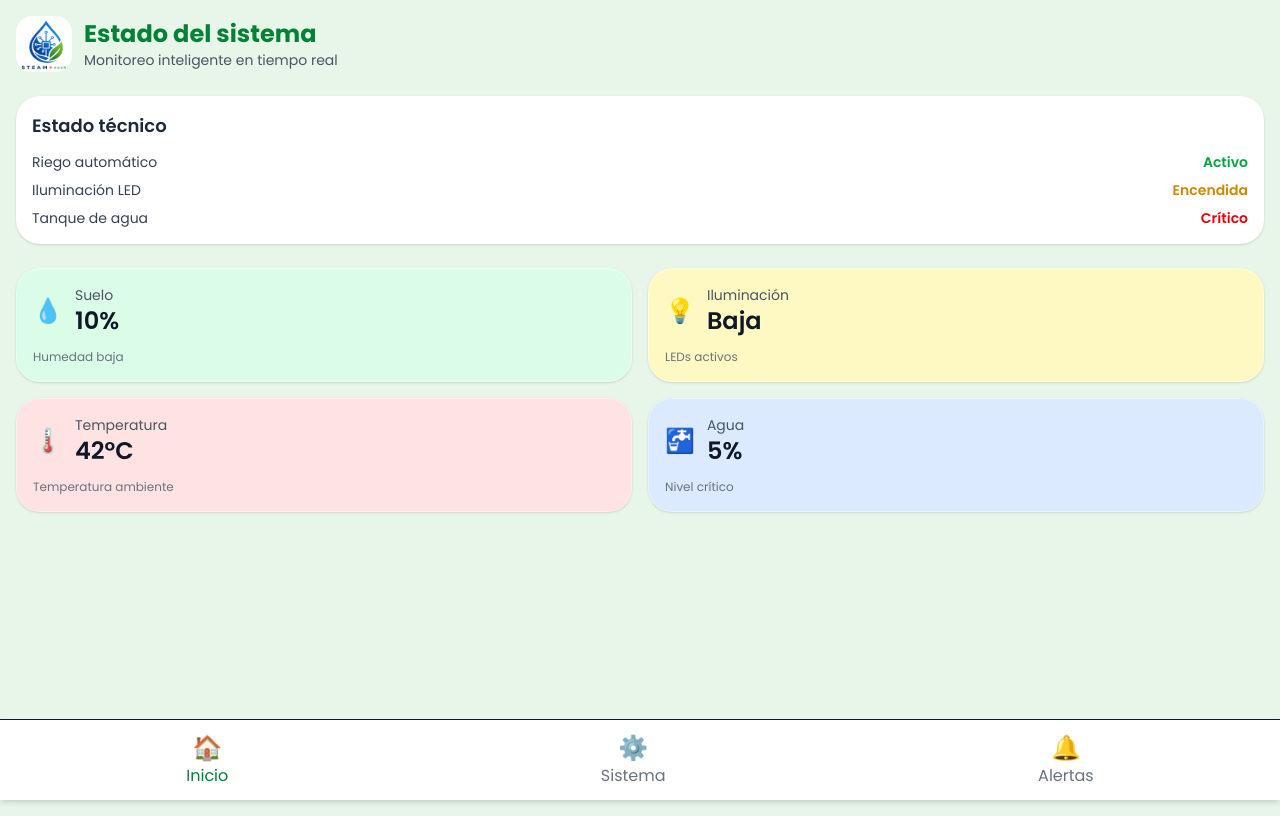
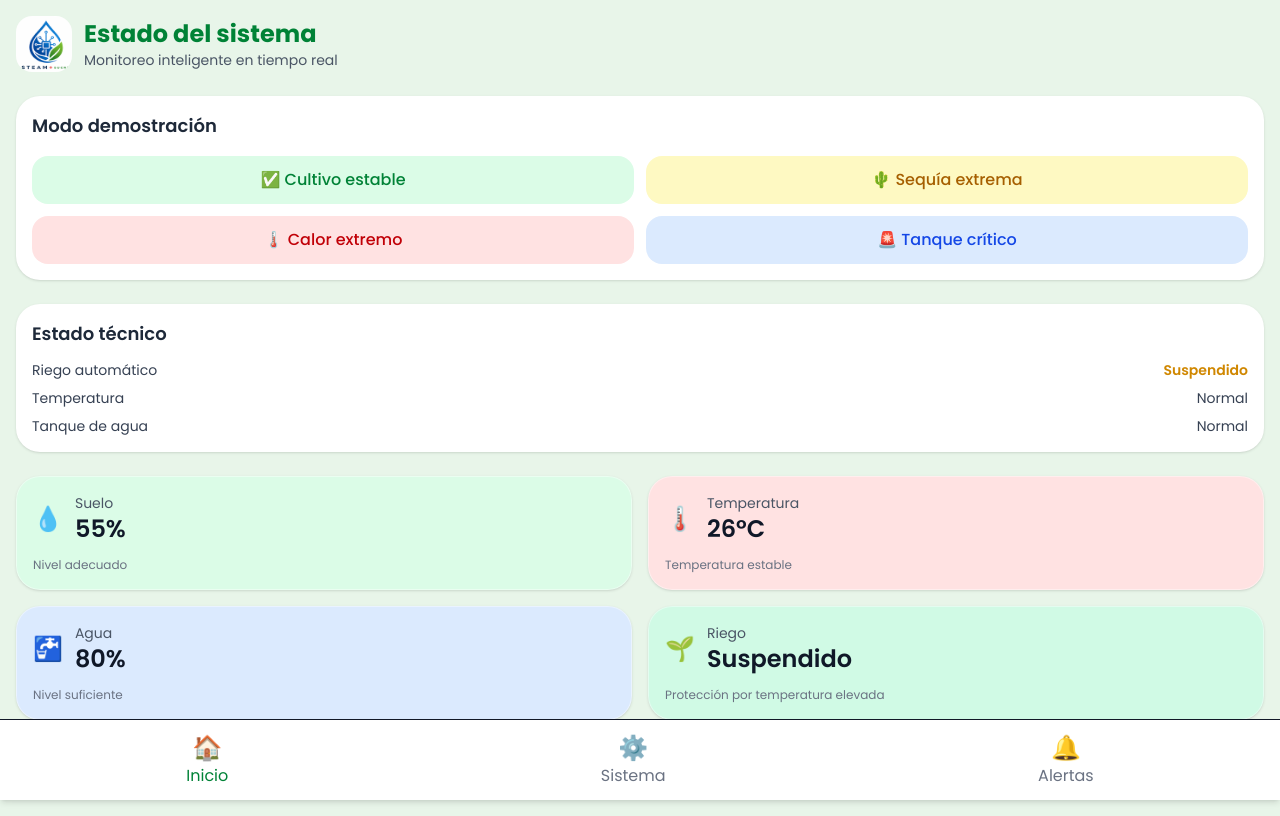
Before and after one commit to inversioneskevinmosquera-cmd/agroia-sucre, a Next.js app in the folder frontend/: page /sistema in a window 1280 px wide. Built offline with nearby package versions, Linux system fonts and the light colour scheme.

Commit message:
Implementacion completa del motor inteligente y modo simulacion AGROIA

```diff
--- a/frontend/app/alertas/page.tsx
+++ b/frontend/app/alertas/page.tsx
@@ -1,17 +1,31 @@
+"use client";
+import { useEffect } from "react";
+import { useRouter } from "next/navigation";
 import { evaluarSistema } from "@/lib/agroiaEngine";
 import BottomNav from "@/components/BottomNav";
 
-
 export default function AlertasPage() {
+  const router = useRouter();
   const {
     eventos,
-    sueloSeco,
-    luzBaja,
     aguaCritica,
     temperaturaAlta,
+    ultimaAccion,
   } = evaluarSistema();
+  useEffect(() => {
+
+    const interval = setInterval(() => {
+      router.refresh();
+    }, 1000);
+
+    return () => clearInterval(interval);
+
+  }, [router]);
   return (
+
     <main className="min-h-screen bg-[#e8f5e9] p-5 pb-24">
+
+      {/* HEADER */}
 
       <div className="flex items-center gap-3 mb-8">
 
@@ -35,7 +49,21 @@ export default function AlertasPage() {
 
       </div>
 
-      <div className="space-y-4">
+      {/* ÚLTIMA ACCIÓN AUTOMÁTICA */}
+
+      <div className="bg-white rounded-3xl p-5 shadow-sm border border-green-100 mb-5">
+
+        <p className="text-sm text-gray-500 mb-2">
+          Última acción automática
+        </p>
+
+        <h2 className="text-lg font-semibold text-green-700">
+          {ultimaAccion}
+        </h2>
+
+      </div>
+
+      {/* EVENTOS */}
 
       <div className="space-y-4">
 
@@ -56,7 +84,6 @@ export default function AlertasPage() {
 
                       : "bg-blue-100 border-blue-500"
                   }
-
                 `}
               >
 
@@ -68,18 +95,15 @@ export default function AlertasPage() {
 
                   {
                     evento.mensaje.includes("humedad")
-                        ? "Se recomienda revisar el sistema de riego."
+                      ? "El sistema mantiene monitoreo constante del suelo."
 
                       : evento.mensaje.includes("temperatura")
-                          ? "El cultivo presenta aumento térmico progresivo."
+                        ? "Se recomienda proteger el cultivo del calor extremo."
 
                         : evento.mensaje.includes("agua")
-                            ? "El tanque requiere recarga inmediata."
+                          ? "El tanque requiere recarga para mantener el riego."
 
-                            : evento.mensaje.includes("LED")
-                              ? "La iluminación automática permanece activa."
-
-                              : "AGROIA detectó actividad relevante."
+                          : "AGROIA detectó actividad importante en el cultivo."
                   }
 
                 </p>
@@ -107,8 +131,6 @@ export default function AlertasPage() {
 
       </div>
 
-      </div>
-
       <BottomNav />
 
     </main>
--- a/frontend/app/page.tsx
+++ b/frontend/app/page.tsx
@@ -1,19 +1,32 @@
+"use client";
+import { useEffect } from "react";
+import { useRouter } from "next/navigation";
+
 import { evaluarSistema } from "@/lib/agroiaEngine";
 import { sensorData } from "@/data/sensorData";
 import BottomNav from "@/components/BottomNav";
 import Header from "@/components/Header";
 import SensorCard from "@/components/SensorCard";
-import StatusCard from "@/components/StatusCard";
 
 export default function Home() {
+  const router = useRouter();
   const {
     sueloSeco,
-    luzBaja,
     aguaCritica,
     temperaturaAlta,
+    riegoActivo,
     estadoTitulo,
     estadoMensaje,
   } = evaluarSistema();
+  useEffect(() => {
+
+    const interval = setInterval(() => {
+      router.refresh();
+    }, 1000);
+
+    return () => clearInterval(interval);
+
+  }, [router]);
   return (
     <main className="min-h-screen bg-[#e8f5e9] flex flex-col items-center px-4 pt-4 pb-28">
 
@@ -27,9 +40,9 @@ export default function Home() {
           <div
             className={`w-4 h-4 rounded-full ${aguaCritica
               ? "bg-red-500"
-              : sueloSeco
+              : temperaturaAlta
                 ? "bg-yellow-500"
-                : luzBaja
+                : sueloSeco
                   ? "bg-orange-400"
                   : "bg-green-500"
               }`}
@@ -71,13 +84,6 @@ export default function Home() {
         />
 
         <SensorCard
-          titulo="Luz"
-          valor={sensorData.luz}
-          color="bg-yellow-100"
-          icono="☀️"
-        />
-
-        <SensorCard
           titulo="Temperatura"
           valor={`${sensorData.temperatura}°C`}
           color="bg-red-100"
@@ -90,6 +96,12 @@ export default function Home() {
           color="bg-blue-100"
           icono="🚰"
         />
+        <SensorCard
+          titulo="Riego"
+          valor={riegoActivo ? "Activo" : "Suspendido"}
+          color="bg-emerald-100"
+          icono="🌱"
+        />
       </div>
       {/* Botón */}
 
--- a/frontend/app/sistema/page.tsx
+++ b/frontend/app/sistema/page.tsx
@@ -1,23 +1,80 @@
+"use client";
+import { useEffect } from "react";
+import { useRouter } from "next/navigation";
+import { actualizarSensores } from "@/data/sensorData";
+
 import { evaluarSistema } from "@/lib/agroiaEngine";
 import BottomNav from "@/components/BottomNav";
 import SystemCard from "@/components/SystemCard";
 import { sensorData } from "@/data/sensorData";
 
 export default function SistemaPage() {
+  const router = useRouter();
+    useEffect(() => {
 
+    const interval = setInterval(() => {
+      router.refresh();
+    }, 1000);
+
+    return () => clearInterval(interval);
+
+  }, [router]);
+  function simularSequía() {
+
+    actualizarSensores({
+      humedad: 10,
+      temperatura: 30,
+      agua: 40,
+    });
+
+    router.refresh();
+  }
+
+  function simularCalorExtremo() {
+
+    actualizarSensores({
+      humedad: 20,
+      temperatura: 42,
+      agua: 60,
+    });
+
+    router.refresh();
+  }
+
+  function simularTanqueCritico() {
+
+    actualizarSensores({
+      humedad: 35,
+      temperatura: 28,
+      agua: 5,
+    });
+
+    router.refresh();
+  }
+
+  function simularCultivoEstable() {
+
+    actualizarSensores({
+      humedad: 65,
+      temperatura: 24,
+      agua: 85,
+    });
+
+    router.refresh();
+  }
   const {
     sueloSeco,
-    luzBaja,
     aguaCritica,
     temperaturaAlta,
-    eventos,
-    estadoTitulo,
-    estadoMensaje,
+    riegoActivo,
   } = evaluarSistema();
+
   return (
+
     <main className="min-h-screen bg-[#e8f5e9] p-4 pb-24">
 
       {/* Header */}
+
       <div className="flex items-center gap-3 mb-6">
 
         <img
@@ -27,6 +84,7 @@ export default function SistemaPage() {
         />
 
         <div>
+
           <h1 className="text-2xl font-bold text-green-700">
             Estado del sistema
           </h1>
@@ -34,9 +92,53 @@ export default function SistemaPage() {
           <p className="text-gray-600 text-sm">
             Monitoreo inteligente en tiempo real
           </p>
+
         </div>
 
       </div>
+      {/* MODO DEMOSTRACIÓN */}
+
+      <div className="bg-white rounded-3xl p-4 shadow-sm mb-6">
+
+        <h2 className="text-lg font-semibold text-gray-800 mb-4">
+          Modo demostración
+        </h2>
+
+        <div className="grid grid-cols-2 gap-3">
+
+          <button
+            onClick={simularCultivoEstable}
+            className="bg-green-100 text-green-700 font-medium rounded-2xl p-3"
+          >
+            ✅ Cultivo estable
+          </button>
+
+          <button
+            onClick={simularSequía}
+            className="bg-yellow-100 text-yellow-700 font-medium rounded-2xl p-3"
+          >
+            🌵 Sequía extrema
+          </button>
+
+          <button
+            onClick={simularCalorExtremo}
+            className="bg-red-100 text-red-700 font-medium rounded-2xl p-3"
+          >
+            🌡️ Calor extremo
+          </button>
+
+          <button
+            onClick={simularTanqueCritico}
+            className="bg-blue-100 text-blue-700 font-medium rounded-2xl p-3"
+          >
+            🚨 Tanque crítico
+          </button>
+
+        </div>
+
+      </div>
+      {/* Estado técnico */}
+
       <div className="bg-white rounded-3xl p-4 shadow-sm mb-6">
 
         <h2 className="text-lg font-semibold text-gray-800 mb-3">
@@ -46,24 +148,35 @@ export default function SistemaPage() {
         <div className="space-y-2 text-sm text-gray-700">
 
           <div className="flex justify-between">
+
             <span>Riego automático</span>
-            <span className={sueloSeco ? "text-green-600 font-semibold" : ""}>
-              {sueloSeco ? "Activo" : "En espera"}
+
+            <span className={riegoActivo
+              ? "text-green-600 font-semibold"
+              : "text-yellow-600 font-semibold"}
+            >
+              {riegoActivo ? "Activo" : "Suspendido"}
             </span>
+
+          </div>
+          <div className="flex justify-between">
+
+            <span>Temperatura</span>
+
+            <span className={temperaturaAlta ? "text-red-600 font-semibold" : ""}>
+              {temperaturaAlta ? "Elevada" : "Normal"}
+            </span>
+
           </div>
 
           <div className="flex justify-between">
-            <span>Iluminación LED</span>
-            <span className={luzBaja ? "text-yellow-600 font-semibold" : ""}>
-              {luzBaja ? "Encendida" : "Apagada"}
-            </span>
-          </div>
 
-          <div className="flex justify-between">
             <span>Tanque de agua</span>
+
             <span className={aguaCritica ? "text-red-600 font-semibold" : ""}>
               {aguaCritica ? "Crítico" : "Normal"}
             </span>
+
           </div>
 
         </div>
@@ -71,34 +184,29 @@ export default function SistemaPage() {
       </div>
 
       {/* Grid */}
+
       <div className="grid grid-cols-2 gap-4">
 
         <SystemCard
           titulo="Suelo"
           valor={`${sensorData.humedad}%`}
           descripcion={
-            sueloSeco ? "Humedad baja" : "Nivel óptimo"
+            sueloSeco
+              ? "Humedad baja detectada"
+              : "Nivel adecuado"
           }
           icono="💧"
           color="bg-green-100"
         />
 
         <SystemCard
-          titulo="Iluminación"
-          valor={luzBaja ? "Baja" : "Normal"}
-          descripcion={
-            luzBaja
-              ? "LEDs activos"
-              : "Luz adecuada"
-          }
-          icono="💡"
-          color="bg-yellow-100"
-        />
-
-        <SystemCard
           titulo="Temperatura"
           valor={`${sensorData.temperatura}°C`}
-          descripcion="Temperatura ambiente"
+          descripcion={
+            temperaturaAlta
+              ? "Temperatura elevada"
+              : "Temperatura estable"
+          }
           icono="🌡️"
           color="bg-red-100"
         />
@@ -115,6 +223,18 @@ export default function SistemaPage() {
           color="bg-blue-100"
         />
 
+        <SystemCard
+          titulo="Riego"
+          valor={riegoActivo ? "Activo" : "Suspendido"}
+          descripcion={
+            riegoActivo
+              ? "Riego automático funcionando"
+              : "Protección por temperatura elevada"
+          }
+          icono="🌱"
+          color="bg-emerald-100"
+        />
+
       </div>
 
       <BottomNav />
--- a/frontend/components/Header.tsx
+++ b/frontend/components/Header.tsx
@@ -1,42 +1,28 @@
-import Image from "next/image";
+export default function Header() {
 
-export default function Header() {
   return (
-    <div className="w-full max-w-md flex items-center justify-between mb-4">
 
-      {/* IZQUIERDA */}
-      <div className="flex items-center gap-4">
+    <div className="w-full max-w-md flex items-center justify-center gap-4 mb-6">
 
-        <Image
-          src="/logo.png"
-          alt="Logo"
-          width={70}
-          height={70}
-          className="rounded-xl object-contain"
-        />
+      <img
+        src="/logo.png"
+        alt="Logo"
+        className="w-20 h-20 rounded-3xl shadow-sm"
+      />
 
-        <div>
-          <h1 className="text-3xl font-bold text-green-700 leading-none">
-            AGROIA SUCRE
-          </h1>
+      <div>
 
-        </div>
+        <h1 className="text-4xl font-bold text-green-700 leading-tight">
+          AGROIA SUCRE
+        </h1>
 
-      </div>
-
-      {/* DERECHA */}
-      <div className="bg-green-100 px-4 py-2 rounded-2xl shadow text-center">
-
-        <p className="text-xs text-gray-700">
-          Estado
-        </p>
-
-        <p className="text-green-700 font-bold text-lg">
-          🟢 Online
+        <p className="text-gray-600 text-sm">
+          Sistema inteligente de riego agrícola
         </p>
 
       </div>
 
     </div>
+
   );
 }
--- a/frontend/data/sensorData.ts
+++ b/frontend/data/sensorData.ts
@@ -1,9 +1,16 @@
-export const sensorData = {
-  humedad: 10,
-  temperatura: 42,
-  agua: 5,
+export let sensorData = {
+  humedad: 55,
+  temperatura: 26,
+  agua: 80,
+};
 
-  luz: 15, // porcentaje real
+export function actualizarSensores(
+  nuevosDatos: Partial<typeof sensorData>
+) {
 
-  riegoAutomatico: true,
-};
+  sensorData = {
+    ...sensorData,
+    ...nuevosDatos,
+  };
+
+}
--- a/frontend/lib/agroiaEngine.ts
+++ b/frontend/lib/agroiaEngine.ts
@@ -5,9 +5,10 @@ export function evaluarSistema() {
 
     // Evaluaciones principales
     const sueloSeco = sensorData.humedad < 40;
-    const luzBaja = sensorData.luz < 30;
     const aguaCritica = sensorData.agua < 20;
     const temperaturaAlta = sensorData.temperatura > 35;
+    const riegoActivo =
+        sueloSeco && !temperaturaAlta;
 
     // Eventos activos
     const eventos = [];
@@ -27,34 +28,29 @@ export function evaluarSistema() {
         registroAnterior &&
         ultimoRegistro.temperatura > registroAnterior.temperatura;
 
-    if (sueloSeco) {
+    if (sueloSeco && !temperaturaAlta) {
         eventos.push({
-            mensaje: "🌱 Riego automático activado",
+            mensaje:
+                "🌱 El sistema activó el riego automáticamente para evitar sequedad en el cultivo.",
             tipo: "info",
-        });
-    }
-
-    if (luzBaja) {
-        eventos.push({
-            mensaje: "💡 LEDs activados automáticamente",
-            tipo: "advertencia",
         });
     }
 
     if (aguaCritica) {
         eventos.push({
-            mensaje: "🚨 Nivel de agua crítico",
+            mensaje:
+                "🚨 El tanque tiene un nivel bajo de agua y podría afectar próximos ciclos de riego.",
             tipo: "critico",
         });
     }
 
     if (temperaturaAlta) {
         eventos.push({
-            mensaje: "🌡️ Temperatura elevada",
+            mensaje:
+                "🌡️ El sistema detectó temperatura elevada y recomienda evitar riego intenso.",
             tipo: "advertencia",
         });
     }
-
     // Estado principal
     let estadoTitulo = "SISTEMA ESTABLE";
     let estadoMensaje = "Todo funcionando correctamente";
@@ -64,40 +60,54 @@ export function evaluarSistema() {
         estadoMensaje = "Revisar nivel de agua inmediatamente";
     }
 
+    else if (temperaturaAlta) {
+        estadoTitulo = "🌡️ RIEGO SUSPENDIDO";
+        estadoMensaje =
+            "El sistema detuvo el riego para proteger el cultivo del calor extremo";
+    }
+
     else if (sueloSeco) {
         estadoTitulo = "🌱 RIEGO AUTOMÁTICO";
-        estadoMensaje = "Humedad baja detectada";
-    }
-
-    else if (luzBaja) {
-        estadoTitulo = "💡 ILUMINACIÓN AUTOMÁTICA";
-        estadoMensaje = "LEDs activados automáticamente";
-    }
-
-    else if (temperaturaAlta) {
-        estadoTitulo = "🌡️ TEMPERATURA ELEVADA";
-        estadoMensaje = "Temperatura superior a lo recomendado";
+        estadoMensaje =
+            "El sistema activó el riego por baja humedad del suelo";
     }
     if (humedadDisminuyendo) {
         eventos.push({
-            mensaje: "📉 La humedad disminuye progresivamente",
+            mensaje: "📉 El suelo está perdiendo humedad de forma continua.",
             tipo: "advertencia",
         });
     }
 
     if (temperaturaSubiendo) {
         eventos.push({
-            mensaje: "📈 La temperatura continúa aumentando",
+            mensaje: "📈 La temperatura sigue aumentando y podría afectar el cultivo.",
             tipo: "advertencia",
         });
     }
+    let ultimaAccion = "Monitoreo automático activo";
+
+    if (sueloSeco && !temperaturaAlta) {
+        ultimaAccion =
+            "🌱 El sistema activó el riego automáticamente para mantener la humedad adecuada.";
+    }
+
+    else if (temperaturaAlta) {
+        ultimaAccion =
+            "🌡️ El sistema suspendió el riego debido a la temperatura elevada.";
+    }
+
+    else if (aguaCritica) {
+        ultimaAccion =
+            "🚨 El sistema detectó nivel crítico de agua en el tanque.";
+    }
     return {
         sueloSeco,
-        luzBaja,
         aguaCritica,
         temperaturaAlta,
+        riegoActivo,
         eventos,
         estadoTitulo,
         estadoMensaje,
+        ultimaAccion,
     };
 }
--- /dev/null
+++ b/frontend/lib/decisionEngine.ts
@@ -0,0 +1,59 @@
+import { sensorData } from "@/data/sensorData"
+import { SystemDecision } from "@/types/decision"
+
+export function generateSystemDecision(): SystemDecision {
+
+    const humidity = sensorData.humidity
+    const temperature = sensorData.temperature
+    const tankLevel = sensorData.waterLevel
+
+    // REGLA 1
+    if (humidity < 30 && temperature < 35) {
+        return {
+            systemStatus: "Riego activado",
+            action: "El sistema activó el riego automáticamente",
+            explanation:
+                "La humedad del suelo es baja y el cultivo necesita hidratación.",
+            recommendation:
+                "Continuar monitoreo del nivel de agua.",
+            severity: "warning",
+        }
+    }
+
+    // REGLA 2
+    if (humidity < 30 && temperature >= 35) {
+        return {
+            systemStatus: "Riego detenido",
+            action: "El sistema evitó activar el riego",
+            explanation:
+                "La temperatura es demasiado alta y podría afectar el cultivo.",
+            recommendation:
+                "Esperar una disminución de temperatura.",
+            severity: "critical",
+        }
+    }
+
+    // REGLA 3
+    if (tankLevel < 20) {
+        return {
+            systemStatus: "Tanque bajo",
+            action: "El sistema detectó nivel crítico de agua",
+            explanation:
+                "El tanque podría no tener suficiente agua para próximos ciclos.",
+            recommendation:
+                "Recargar tanque lo antes posible.",
+            severity: "critical",
+        }
+    }
+
+    // REGLA 4
+    return {
+        systemStatus: "Cultivo estable",
+        action: "Monitoreo automático activo",
+        explanation:
+            "Las condiciones actuales del cultivo son adecuadas.",
+        recommendation:
+            "No se requieren acciones inmediatas.",
+        severity: "normal",
+    }
+}
--- a/frontend/next.config.ts
+++ b/frontend/next.config.ts
@@ -1,7 +1,7 @@
 import type { NextConfig } from "next";
 
 const nextConfig: NextConfig = {
-  allowedDevOrigins: ["192.168.101.18"],
+  allowedDevOrigins: ["192.168.101.3"],
 };
 
 export default nextConfig;
```
Lines whose indentation alone changed are shown as unchanged.
